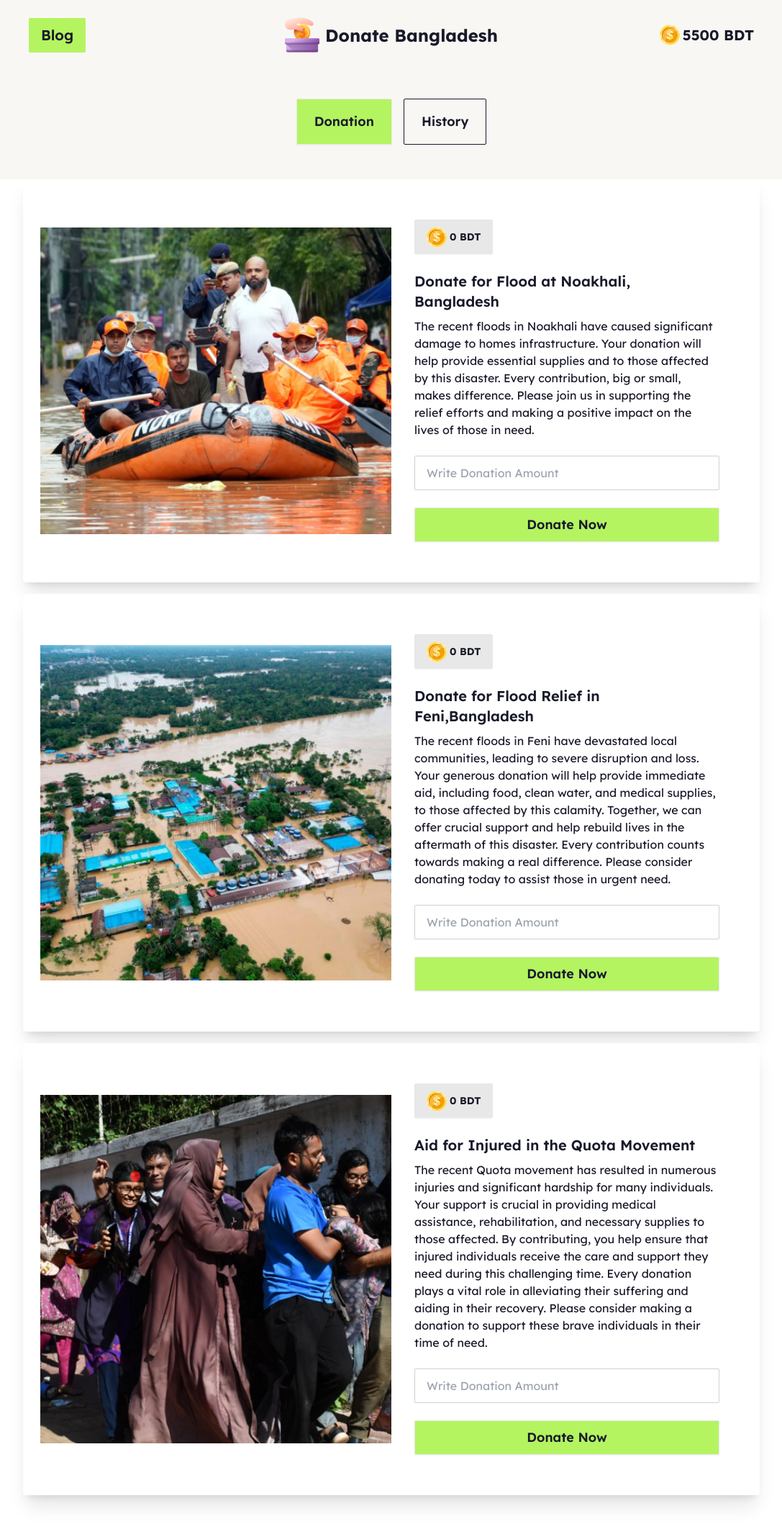
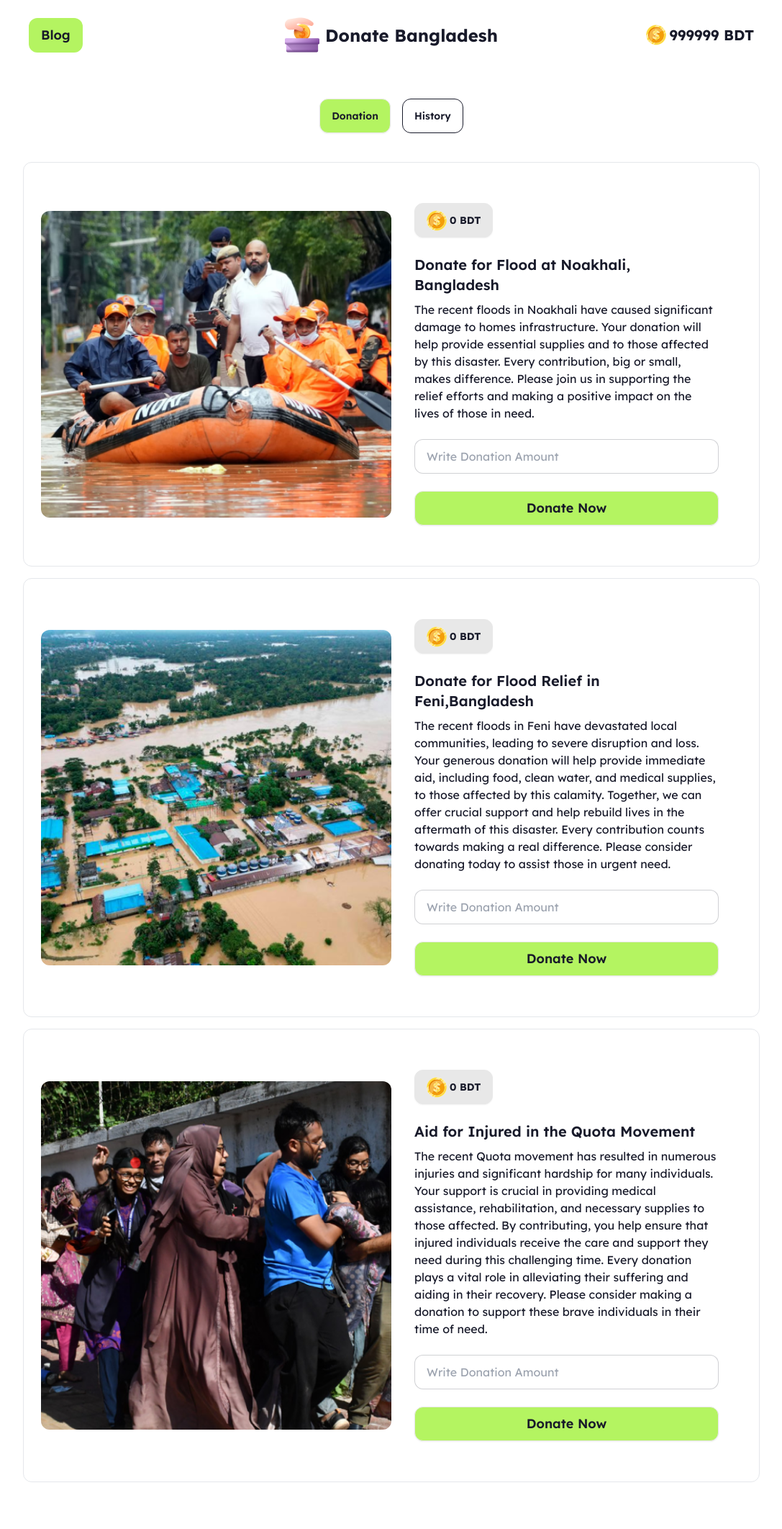
Before and after one commit to blAkh3Art/ph-b10-a5, a plain HTML site: page index.html in a window 1280 px wide. Shown: the whole page at 72% size, without its empty margins (96-1183 px from the left). Drawn offline with nearby package versions, Linux system fonts and the light colour scheme.

Commit message:
Some Layout Fixed and Added Blur effect on navbar

```diff
--- a/index.html
+++ b/index.html
@@ -39,38 +39,12 @@
 <body class="fontLexend">
 
         <!-- NavBar -->
-        <header class="bg-nav-bg sticky top-0 z-10 pb-2">
+        <header class="sticky top-0 z-10 backdrop-blur-md">
             <section class="">
               <div class="navbar w-11/12 md:max-w-screen-lg mx-auto">
                 <div class="navbar-start">
-                  <div class="dropdown">
-                    <div tabindex="0" role="button" class="btn btn-ghost lg:hidden">
-                      <svg
-                        xmlns="http://www.w3.org/2000/svg"
-                        class="h-5 w-5"
-                        fill="none"
-                        viewBox="0 0 24 24"
-                        stroke="currentColor"
-                      >
-                        <path
-                          stroke-linecap="round"
-                          stroke-linejoin="round"
-                          stroke-width="2"
-                          d="M4 6h16M4 12h8m-8 6h16"
-                        />
-                      </svg>
-                    </div>
-                    <ul
-                      tabindex="0"
-                      class="menu menu-sm dropdown-content bg-base-100 rounded-box z-[1] mt-3 w-52 p-2 shadow">
-                      <li>
-                        <span class="text-lg md:text-2xl font-bold"
-                          >Donate Bangladesh</span
-                        >
-                      </li>
-                    </ul>
-                  </div>
-                  <a href="blog.html" class="btn btn-ghost text-xl bg-primary-color"
+                  <a href="blog.html"
+                  class="btn rounded-xl btn-ghost text-sm md:text-lg bg-primary-color"
                   >Blog</a>
                 </div>
                 <div class="navbar-center hidden lg:flex">
@@ -87,7 +61,7 @@
                         <div class="flex items-center justify-center gap-1">
                           <img src="./assets/coin.png" alt="" />
                           <p class="text-xl font-bold">
-                            <span id="main-balance">5500</span> BDT
+                            <span id="main-balance">999999</span> BDT
                           </p>
                         </div>
                       </div>
@@ -96,12 +70,12 @@
                   <div class="my-10 flex items-center justify-center gap-4">
                     <button
                       id="btn-donation"
-                      class="btn btn-xs sm:btn-sm md:btn-md lg:btn-lg bg-primary-color">
+                      class="btn rounded-xl btn-xs sm:btn-sm md:btn-md bg-primary-color">
                       Donation
                     </button>
                     <button
                     id="btn-history"
-                    class="btn btn-xs sm:btn-sm md:btn-md lg:btn-lg btn-outline">
+                    class="btn rounded-xl btn-xs sm:btn-sm md:btn-md btn-outline">
                     History
                   </button>
                   </div>
@@ -112,18 +86,18 @@
 
               <!-- card 1 -->
               <div
-                class="card lg:card-side bg-base-100 shadow-xl grid grid-cols-1 md:grid-cols-2 p-6 mb-4"
+                class="card lg:card-side bg-base-100 border border-solid rounded-xl grid grid-cols-1 md:grid-cols-2 p-6 mb-4"
               >
                 <figure class=" ">
                   <img
-                    class="w-full h-5/6"
+                    class="w-full h-5/6 rounded-xl"
                     src="assets/noakhali.png"
                     alt="Donate for Flood at Noakhali, Bangladesh"
                   />
                 </figure>
                 <div class="card-body">
                   <div class="mb-4">
-                    <a href="#" class="btn">
+                    <a href="#" class="btn rounded-xl">
                       <p class="flex items-center justify-center gap-1">
                         <img src="assets/coin.png" alt="" />
                         <span id="amount-noakhali" class="text-sm font-bold">0 BDT</span>
@@ -143,29 +117,29 @@
                     id="input-noakhali"
                     type="text"
                     placeholder="Write Donation Amount"
-                    class="input input-bordered w-full my-4"
+                    class="input input-bordered w-full my-4 rounded-xl"
                   />
                   <button
                   id="noakhli-donate-now"
-                  class="btn bg-primary-color text-base md:text-lg">
+                  class="btn rounded-xl bg-primary-color text-base md:text-lg">
                   Donate Now
                 </button>
                 </div>
               </div>
               <!-- card 2 -->
               <div
-                class="card lg:card-side bg-base-100 shadow-xl grid grid-cols-1 md:grid-cols-2 p-6 mb-4"
+                class="card lg:card-side bg-base-100 border border-solid rounded-xl grid grid-cols-1 md:grid-cols-2 p-6 mb-4"
               >
                 <figure class=" ">
                   <img
-                    class="w-full h-5/6"
+                    class="w-full h-5/6 rounded-xl"
                     src="assets/feni.png"
                     alt="Donate for Flood at feni, Bangladesh"
                   />
                 </figure>
                 <div class="card-body">
                   <div class="mb-4">
-                    <a href="#" class="btn">
+                    <a href="#" class="btn rounded-xl">
                       <p class="flex items-center justify-center gap-1">
                         <img src="assets/coin.png" alt="" />
                         <span id="amount-feni" class="text-sm font-bold">0 BDT</span>
@@ -189,28 +163,28 @@
                     id="input-feni"
                     type="text"
                     placeholder="Write Donation Amount"
-                    class="input input-bordered w-full my-4"/>
+                    class="input input-bordered w-full my-4 rounded-xl"/>
                   <button
                   id="feni-donate-now"
-                  class="btn bg-primary-color text-base md:text-lg">
+                  class="btn rounded-xl bg-primary-color text-base md:text-lg">
                   Donate Now
                 </button>
                 </div>
               </div>
               <!-- card 3 -->
               <div
-                class="card lg:card-side bg-base-100 shadow-xl grid grid-cols-1 md:grid-cols-2 p-6 mb-4"
+                class="card lg:card-side bg-base-100 border border-solid rounded-xl grid grid-cols-1 md:grid-cols-2 p-6 mb-4"
               >
                 <figure class=" ">
                   <img
-                    class="w-full h-5/6"
+                    class="w-full h-5/6 rounded-xl"
                     src="assets/quota-protest.png"
                     alt="Donate for Injured in Quota Movement, Bangladesh"
                   />
                 </figure>
                 <div class="card-body">
                   <div class="mb-4">
-                    <a href="#" class="btn">
+                    <a href="#" class="btn rounded-xl">
                       <p class="flex items-center justify-center gap-1">
                         <img src="assets/coin.png" alt="" />
                         <span id="amount-quota" class="text-sm font-bold">0 BDT</span>
@@ -234,10 +208,10 @@
                     id="input-quota"
                     type="text"
                     placeholder="Write Donation Amount"
-                    class="input input-bordered w-full my-4"/>
+                    class="input input-bordered w-full my-4 rounded-xl"/>
                   <button
                   id="quota-donate-now"
-                  class="btn bg-primary-color text-base md:text-lg">
+                  class="btn rounded-xl bg-primary-color text-base md:text-lg">
                   Donate Now
                 </button>
                 </div>
@@ -264,7 +238,7 @@
           <div class="modal-action">
             <form method="dialog">
               <!-- if a button available in form, it will close the modal -->
-              <button class="btn">Close Information</button>
+              <button class="btn rounded-lg">Close Information</button>
             </form>
           </div>
         </div>
--- a/js/secondery.js
+++ b/js/secondery.js
@@ -32,7 +32,7 @@ function activeButton(id) {
     );
     historyItem.innerHTML = `
   <p class="text-xl font-bold mb-2">
-           ${id} Taka is ${title}
+           ${id} Taka is Donated for ${title}
           </p>
           <p class="text-sm text-gray-500">
           ${new Date().toLocaleString(Date, TimeRanges)}
```
Also changed, not shown: blog.html (+4 -33 lines).
